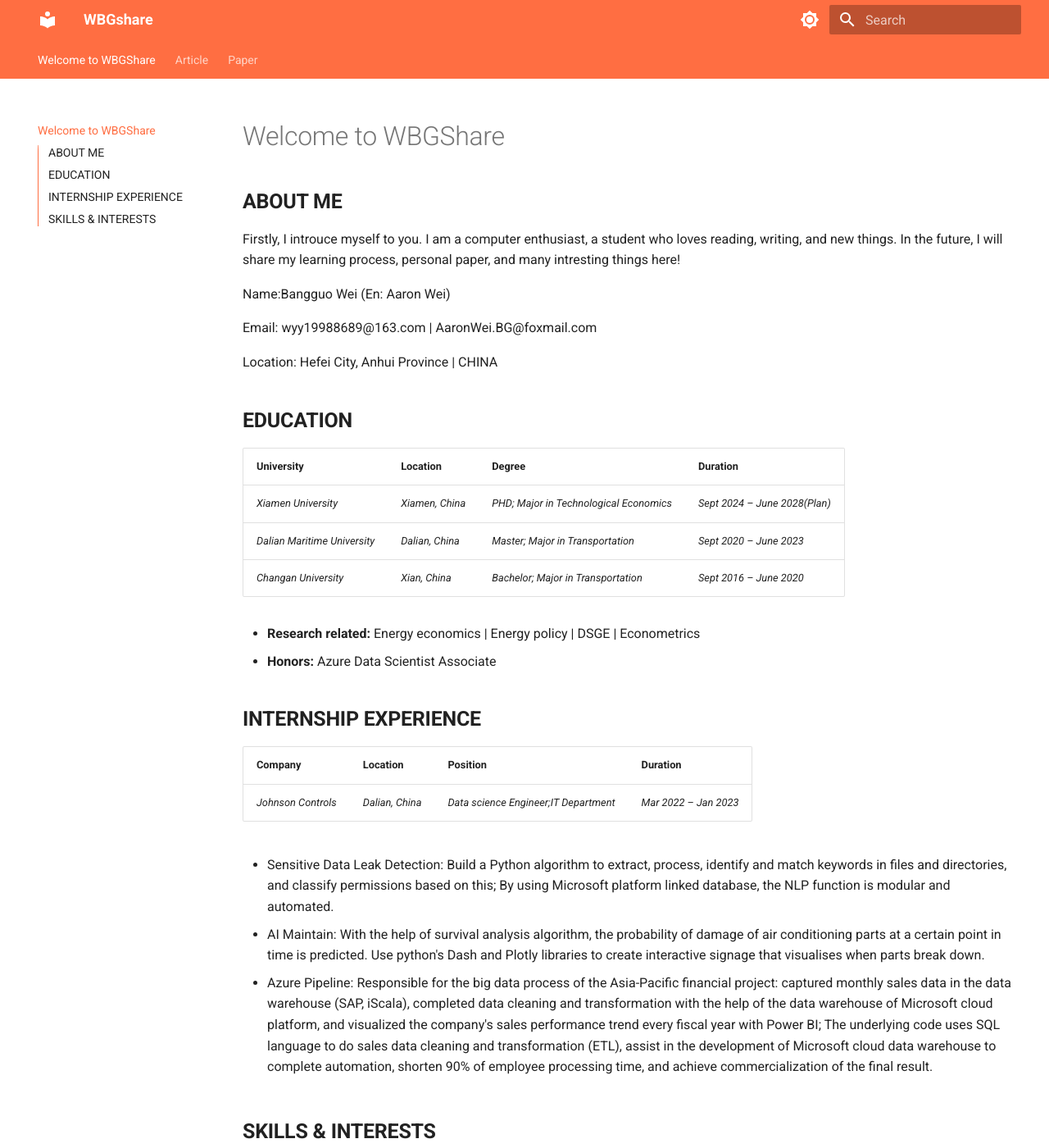
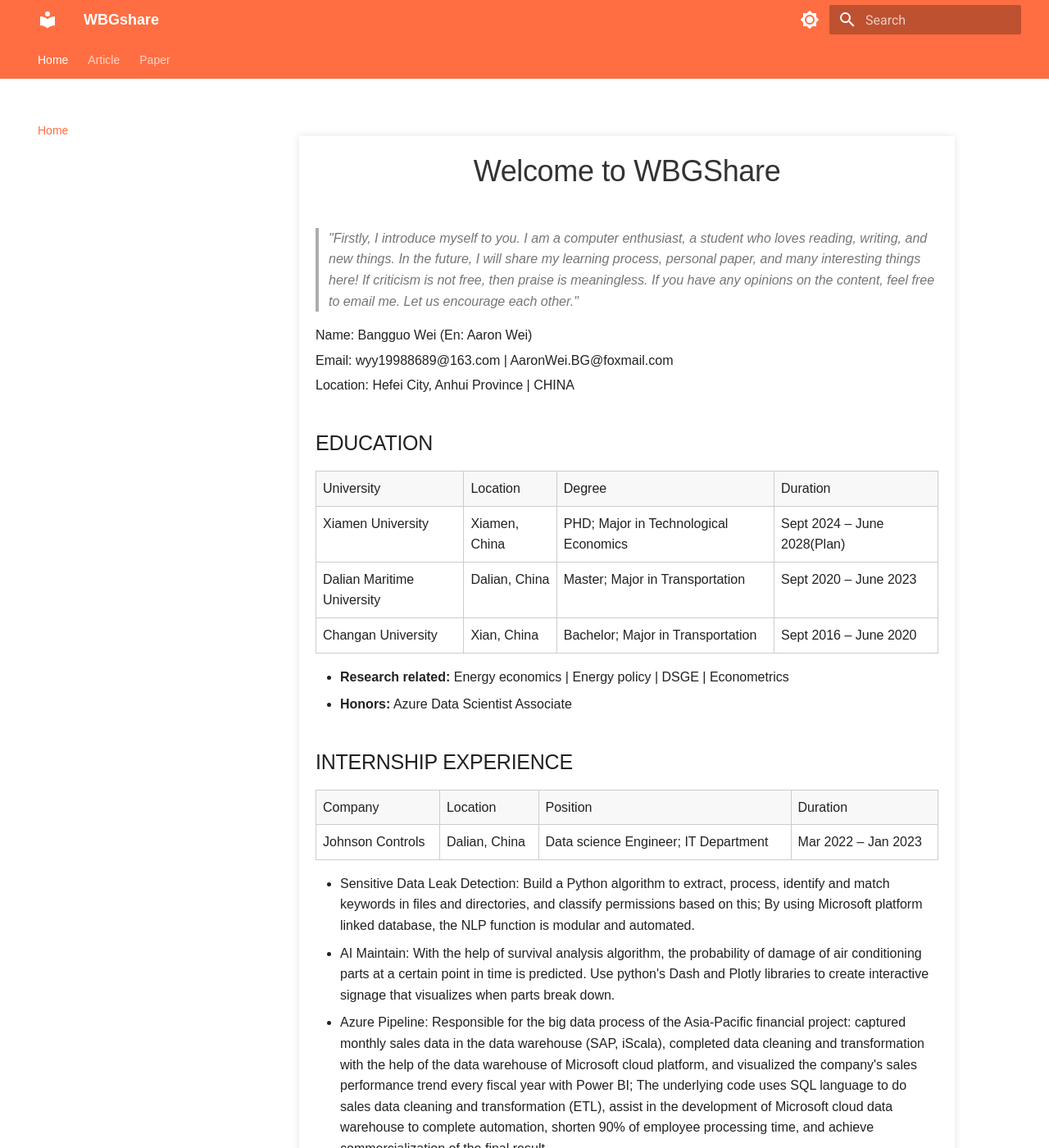
Before and after one commit to WBGZDTSL/WBGShare, an MkDocs documentation site: the page built from docs/index.md, in a window 1280 px wide and 1400 px high. Shown: the whole window at 82% size. Built offline with MkDocs 1.6.1 and Material for MkDocs 9.7.7, drawn with Linux system fonts in a browser that asks for light colours; some of the changed text lies outside the part shown.

Commit message:
Web page beautification

```diff
--- a/docs/index.md
+++ b/docs/index.md
@@ -1,42 +1,143 @@
-# Welcome to WBGShare
-## **ABOUT ME**
-Firstly, I introuce myself to you. I am a computer enthusiast, a student who loves reading, writing, and new things. In the future, I will share my learning process, personal paper, and many intresting things here!
+<!DOCTYPE html>
+<html lang="en">
+<head>
+<meta charset="UTF-8">
+<meta name="viewport" content="width=device-width, initial-scale=1.0">
+<title>WBGShare</title>
+<style>
+  body {
+    font-family: 'Arial', sans-serif;
+    line-height: 1.6;
+    margin: 0;
+    padding: 0;
+  }
+  .container {
+    max-width: 800px;
+    margin: 20px auto;
+    padding: 20px;
+    box-shadow: 0 0 10px rgba(0, 0, 0, 0.1);
+  }
+  .custom-blockquote {
+    border-left: 3px solid #ccc;
+    margin: 1em 0;
+    padding-left: 20px;
+    font-style: italic;
+    color: #555;
+  }
+  .header {
+    text-align: center;
+    margin-bottom: 40px;
+  }
+  .header h1 {
+    font-size: 36px;
+    color: #333;
+  }
+  .info {
+    margin-bottom: 20px;
+  }
+  .info p {
+    margin: 5px 0;
+  }
+  .table {
+    width: 100%;
+    border-collapse: collapse;
+  }
+  .table th, .table td {
+    border: 1px solid #ccc;
+    padding: 8px;
+    text-align: left;
+  }
+  .table th {
+    background-color: #f8f8f8;
+  }
+  .skills {
+    margin-top: 20px;
+  }
+  .skills ul {
+    list-style-type: none;
+    padding: 0;
+  }
+  .skills ul li {
+    margin-bottom: 10px;
+  }
+</style>
+</head>
+<body>
+<div class="container">
+  <div class="header">
+    <h1 id="welcome-to-wbgshare">Welcome to WBGShare</h1>
+  </div>
 
-Name:Bangguo Wei (En: Aaron Wei)
+  <div class="info">
+    <blockquote class="custom-blockquote">
+      <p>"Firstly, I introduce myself to you. I am a computer enthusiast, a student who loves reading, writing, and new things. In the future, I will share my learning process, personal paper, and many interesting things here! If criticism is not free, then praise is meaningless. If you have any opinions on the content, feel free to email me. Let us encourage each other."</p>
+    </blockquote>
+    <p>Name: Bangguo Wei (En: Aaron Wei)</p>
+    <p>Email: wyy19988689@163.com | AaronWei.BG@foxmail.com</p>
+    <p>Location: Hefei City, Anhui Province | CHINA</p>
+  </div>
 
-Email: wyy19988689@163.com | AaronWei.BG@foxmail.com
+  <h2 id="education">EDUCATION</h2>
+  <table class="table">
+    <tr>
+      <th>University</th>
+      <th>Location</th>
+      <th>Degree</th>
+      <th>Duration</th>
+    </tr>
+    <tr>
+      <td>Xiamen University</td>
+      <td>Xiamen, China</td>
+      <td>PHD; Major in Technological Economics</td>
+      <td>Sept 2024 – June 2028(Plan)</td>
+    </tr>
+    <tr>
+      <td>Dalian Maritime University</td>
+      <td>Dalian, China</td>
+      <td>Master; Major in Transportation</td>
+      <td>Sept 2020 – June 2023</td>
+    </tr>
+    <tr>
+      <td>Changan University</td>
+      <td>Xian, China</td>
+      <td>Bachelor; Major in Transportation</td>
+      <td>Sept 2016 – June 2020</td>
+    </tr>
+  </table>
+  <ul>
+    <li><strong>Research related:</strong> Energy economics | Energy policy | DSGE | Econometrics</li>
+    <li><strong>Honors:</strong> Azure Data Scientist Associate</li>
+  </ul>
 
-Location: Hefei City, Anhui Province | CHINA
+  <h2 id="internship-experience">INTERNSHIP EXPERIENCE</h2>
+  <table class="table">
+    <tr>
+      <th>Company</th>
+      <th>Location</th>
+      <th>Position</th>
+      <th>Duration</th>
+    </tr>
+    <tr>
+      <td>Johnson Controls</td>
+      <td>Dalian, China</td>
+      <td>Data science Engineer; IT Department</td>
+      <td>Mar 2022 – Jan 2023</td>
+    </tr>
+  </table>
+  <ul>
+    <li>Sensitive Data Leak Detection: Build a Python algorithm to extract, process, identify and match keywords in files and directories, and classify permissions based on this; By using Microsoft platform linked database, the NLP function is modular and automated.</li>
+    <li>AI Maintain: With the help of survival analysis algorithm, the probability of damage of air conditioning parts at a certain point in time is predicted. Use python's Dash and Plotly libraries to create interactive signage that visualizes when parts break down.</li>
+    <li>Azure Pipeline: Responsible for the big data process of the Asia-Pacific financial project: captured monthly sales data in the data warehouse (SAP, iScala), completed data cleaning and transformation with the help of the data warehouse of Microsoft cloud platform, and visualized the company's sales performance trend every fiscal year with Power BI; The underlying code uses SQL language to do sales data cleaning and transformation (ETL), assist in the development of Microsoft cloud data warehouse to complete automation, shorten 90% of employee processing time, and achieve commercialization of the final result.</li>
+  </ul>
 
-## **EDUCATION**
-
-| **University**               | **Location**    | **Degree**                                  | **Duration**                  |
-|:-----------------------------|:----------------|:--------------------------------------------|:------------------------------|
-| *Xiamen University*          | *Xiamen, China* | *PHD; Major in Technological Economics*     | *Sept 2024 – June 2028(Plan)* |
-| *Dalian Maritime University* | *Dalian, China* | *Master; Major in Transportation*   | *Sept 2020 – June 2023*       |
-| *Changan University*         | *Xian, China*   | *Bachelor; Major in Transportation* | *Sept 2016 – June 2020*       |
-
-
-*   **Research related:** Energy economics | Energy policy | DSGE | Econometrics
-*   **Honors:** Azure Data Scientist Associate
-
-## **INTERNSHIP EXPERIENCE**
-
-| **Company**                   | **Location**    | **Position**                  | **Duration**          |
-|:------------------------------|:----------------|:----------------------------|:----------------------|
-| *Johnson Controls*            | *Dalian, China* | *Data science Engineer;IT Department* | *Mar 2022 – Jan 2023* |
-
-
-*   Sensitive Data Leak Detection: Build a Python algorithm to extract, process, identify and match keywords in files and directories, and classify permissions based on this; By using Microsoft platform linked database, the NLP function is modular and automated.
-
-*   AI Maintain: With the help of survival analysis algorithm, the probability of damage of air conditioning parts at a certain point in time is predicted. Use python's Dash and Plotly libraries to create interactive signage that visualises when parts break down.
-
-*   Azure Pipeline: Responsible for the big data process of the Asia-Pacific financial project: captured monthly sales data in the data warehouse (SAP, iScala), completed data cleaning and transformation with the help of the data warehouse of Microsoft cloud platform, and visualized the company's sales performance trend every fiscal year with Power BI; The underlying code uses SQL language to do sales data cleaning and transformation (ETL), assist in the development of Microsoft cloud data warehouse to complete automation, shorten 90% of employee processing time, and achieve commercialization of the final result.
-
-## **SKILLS & INTERESTS**
-
-**Languages:** Chinese(100%) | English(65%)
-
-**Technical Skills:** Stata | Matlab | Eviews | Python | Mathematica
-
-**Certifications & Training**: ADSA (Microsoft Data Science Skills Certification)
+  <h2 id="skills-interests">SKILLS & INTERESTS</h2>
+  <div class="skills">
+    <ul>
+      <li><strong>Languages:</strong> Chinese (100%) | English (65%)</li>
+      <li><strong>Technical Skills:</strong> Stata | Matlab | Eviews | Python | Mathematica</li>
+      <li><strong>Certifications & Training: </strong> ADSA (Microsoft Data Science Skills Certification)</li>
+    </ul>
+  </div>
+</div>
+</body>
+</html>
```
Also changed, not shown: docs/Article/index.md (+13 -0 lines).
